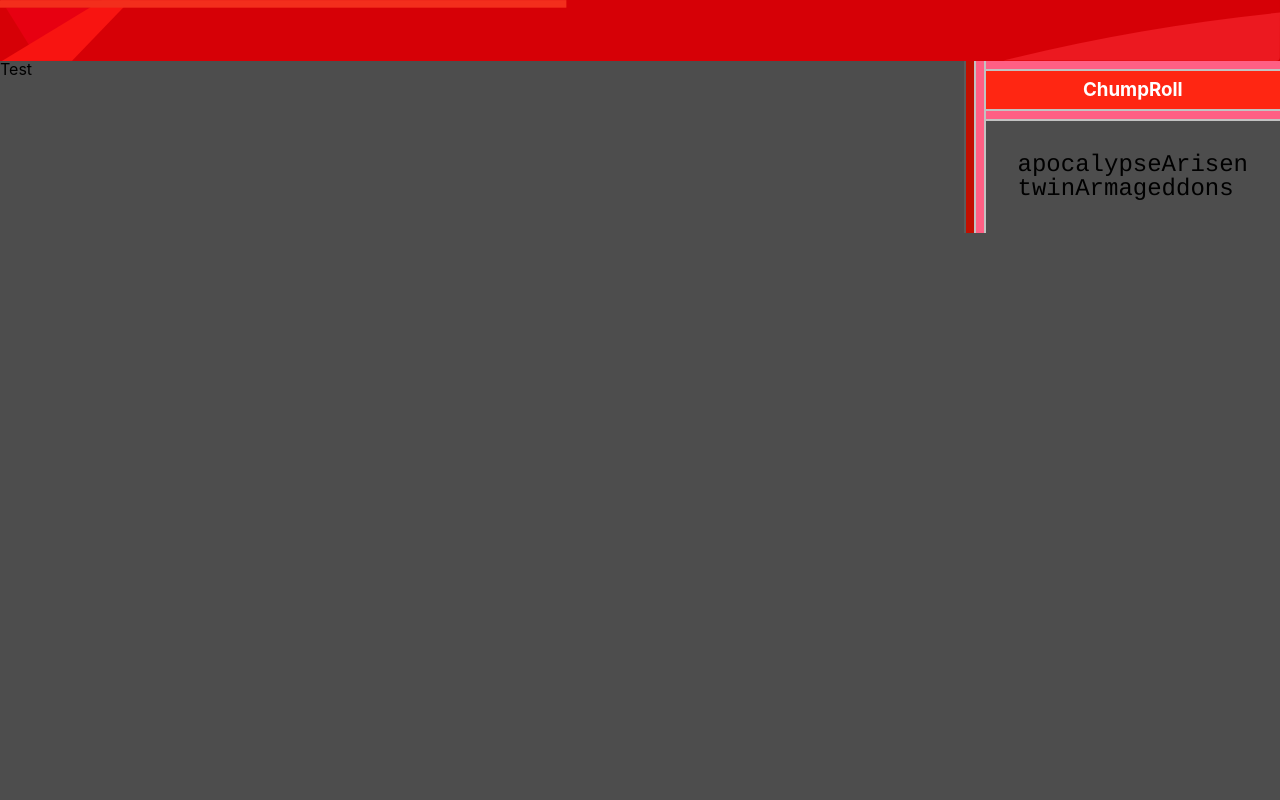
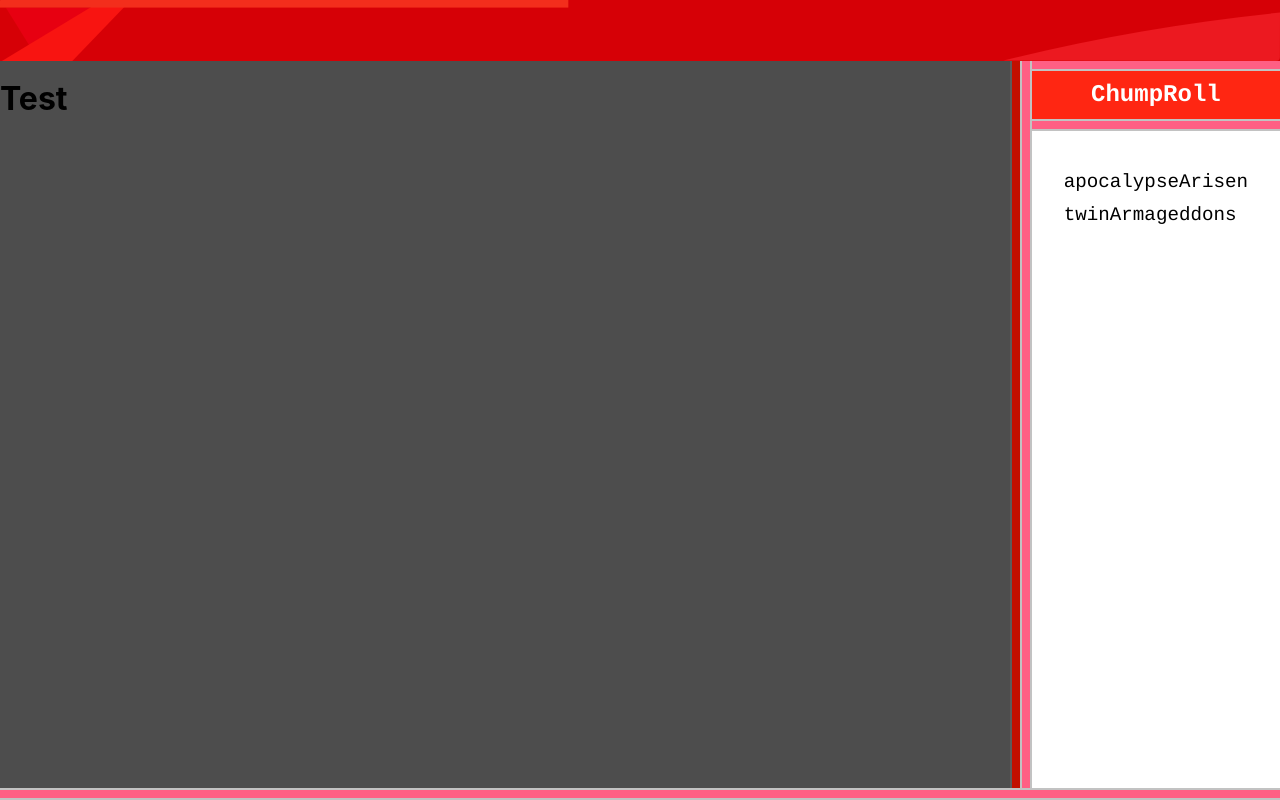
Before and after one commit to kmtenhouse/wwalkthiswweh, a React (Create React App) app in the folder client/: page / in a window 1280 px wide. Built offline with nearby package versions, Linux system fonts and the light colour scheme.

Commit message:
Added skeleton for full ui

```diff
--- a/client/src/App.js
+++ b/client/src/App.js
@@ -5,15 +5,17 @@ import Container from './components/Container';
 import TrollianHeader from './components/TrollianHeader';
 import ChumpRoll from './components/ChumpRoll';
 import TrollianChat from './components/TrollianChat';
+import Divider from "./components/Divider";
 
 function App() {
   return (
-    <Container>
+    <Container height="100vh" display="flex" flexDirection="column">
       <TrollianHeader />
-      <Container display="flex" justifyContent="space-between">
+      <Container flex="1" display="flex" justifyContent="space-between">
         <TrollianChat />
         <ChumpRoll />
       </Container>
+      <Divider direction="horizontal" bodyColor="#ff5f84" borderColor="#c2c2c2" suppressBorder="lr" />
     </Container>
   );
 }
--- a/client/src/components/ChumpRoll/index.js
+++ b/client/src/components/ChumpRoll/index.js
@@ -4,21 +4,6 @@ import Container from "../Container";
 import styled from "styled-components";
 
 function ChumpRoll() {
-    const ChumpList = styled.ul`
-    margin: 0;
-	padding: 2em;
-	border: 0;
-	font-size: 100%;
-	font: inherit;
-    vertical-align: baseline;
-    list-style-type: none;
-    `;
-
-    const Chump = styled.li`
-        font-family: "Courier";
-        font-size: 1.5em;
-    `;
-
     const ChumpRollHeader = styled.h3`
     background-color: #ff2612;
     color: #ffffff;
@@ -27,17 +12,33 @@ function ChumpRoll() {
     display: block;
     vertical-align: baseline;
     text-align: center;
+    font-family: Courier;
+    font-weight: 600;
+    font-size: 1.5em;
     `;
 
-    const FlexBox = styled.div`
-    display: flex;
+    const ChumpList = styled.ul`
+    margin: 0;
+	padding: 2em;
+	border: 0;
+    list-style-type: none;
+    background-color: white;
+    flex: 1;
+    `;
+
+    const Chump = styled.li`
+        font-family: "Courier";
+        font-size: 1.2em;
+        padding-top: 0.5em;
+        padding-bottom: 0.25em;
+        vertical-align: middle;
     `;
 
     return (
         <Container display="flex">
             <Divider direction="vertical" bodyColor="#c20f00" borderColor="#5b5b5b" suppressBorder="tbr" />
             <Divider direction="vertical" bodyColor="#ff5f84" borderColor="#c2c2c2" suppressBorder="tb" />
-            <Container>
+            <Container display="flex" flexDirection="column">
                 <Divider direction="horizontal" bodyColor="#ff5f84" borderColor="#c2c2c2" suppressBorder="tlr" />
                 <ChumpRollHeader>ChumpRoll</ChumpRollHeader>
                 <Divider direction="horizontal" bodyColor="#ff5f84" borderColor="#c2c2c2" suppressBorder="lr" />
--- a/client/src/components/Container/index.js
+++ b/client/src/components/Container/index.js
@@ -5,7 +5,11 @@ function Container(props) {
   //set up any custom css for our container...
   const bgColor = (props.backgroundColor ? `background-color: ${props.backgroundColor};` : "");
   const display = (props.display ? `display: ${props.display};` : `display: block;`);
-  const justifyContent = (props.justifyContent ? `justify-content: ${props.justifyContent}` : "");
+  const justifyContent = (props.justifyContent ? `justify-content: ${props.justifyContent};` : "");
+  const width = (props.width ? `width: ${props.width};` : ``);
+  const height = (props.height ? `height: ${props.height};` : ``);
+  const flex = (props.flex ? `flex: ${props.flex};` : ``);
+  const flexDirection = (props.flexDirection ? `flex-direction: ${props.flexDirection};` : ``);
 
   //note: we always include some default styling for css reset reasons
   const Container = styled.div`
@@ -18,6 +22,10 @@ function Container(props) {
   ${bgColor || ""}
   ${display || ""}
   ${justifyContent || ""}
+  ${flex || ""}
+  ${width || ""}
+  ${height || ""}
+  ${flexDirection || ""}
 `;
   return (
     <Container className="container">
--- a/client/src/components/Divider/index.js
+++ b/client/src/components/Divider/index.js
@@ -15,7 +15,7 @@ function Divider(props) {
         direction=`
         width: 100%;
         height: ${thickness};`;
-    } else if (props.direction==="vertical") {
+    } else if (props.direction === "vertical") {
         direction=`
         width: ${thickness};
         height: 100%;`;
--- a/client/src/components/TrollianChat/index.js
+++ b/client/src/components/TrollianChat/index.js
@@ -1,9 +1,12 @@
 import React from "react";
 import styled from "styled-components";
+import Container from "../Container";
 
 function TrollianChat() {
     return (
-        <div>Test</div>
+        <Container backgroundColor="c2c2c2" width="100%" display="flex" flexDirection="column">
+            <h1>Test</h1>
+        </Container>
     );
 }
 
```
